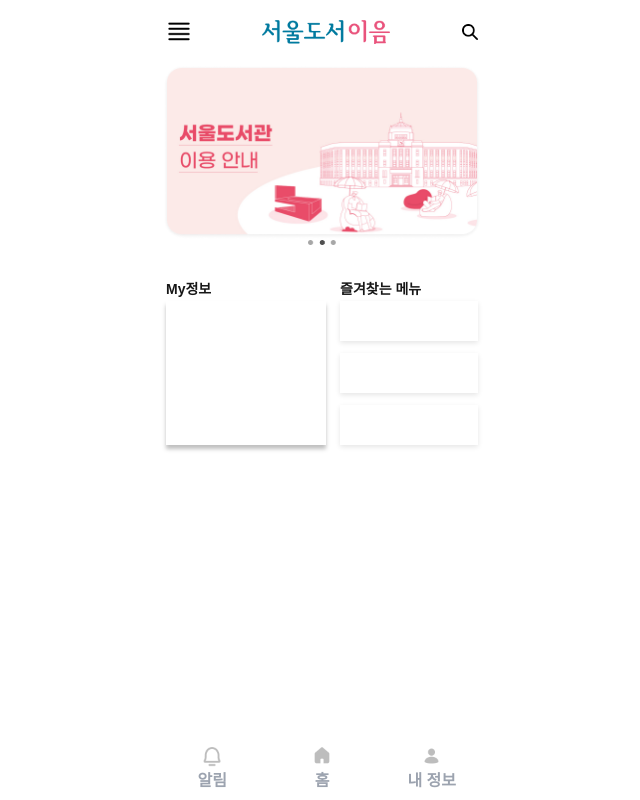
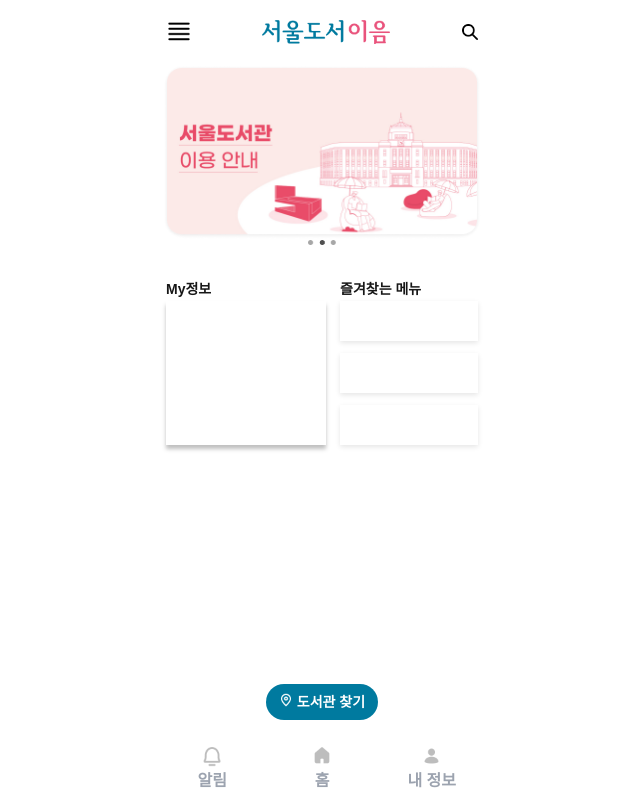
Before and after one commit to beming-dev/uos-hackathon-static, a Next.js app: page / in a window 1280 px wide. Shown: the whole page, without its empty margins (318-958 px from the left). Built offline with nearby package versions, Linux system fonts and the light colour scheme; a web font is replaced by a local one.

Commit message:
Update design

```diff
--- /dev/null
+++ b/src/app/map/page.tsx
@@ -0,0 +1,7 @@
+import KakaoMap from "@/components/KakaoMap";
+
+const MapPage = () => {
+  return <KakaoMap />;
+};
+
+export default MapPage;
--- a/src/app/page.tsx
+++ b/src/app/page.tsx
@@ -1,3 +1,6 @@
+"use client";
+
+import FindLibBtn from "@/components/FindLibBtn";
 import Header from "@/components/Header";
 import type { NextPage } from "next";
 import Image from "next/image";
@@ -6,7 +9,8 @@
   return (
     <>
       <Header />
-      <div className="flex flex-col items-center w-full h-full py-16">
+      <div className="relative flex flex-col items-center w-full h-full py-16">
+        <FindLibBtn />
         {/* <KakaoMap /> */}
 
         {/* carousel */}
--- a/src/components/FindLibBtn.tsx
+++ b/src/components/FindLibBtn.tsx
@@ -1,12 +1,26 @@
+`use client`;
+
 import Image from "next/image";
+import { useRouter } from "next/navigation";
 
 const FindLibBtn = () => {
-  <div className="flex items-center align-center w-28 h-9">
-    <div className="relative w-3.5 h-3.5">
-      <Image src={"/icons/map.png"} alt="hell" fill />
-    </div>
-    <span className="font-white">도서관 찾기</span>
-  </div>;
+  const router = useRouter();
+
+  const onButtonCilck = () => {
+    router.push("/map");
+  };
+
+  return (
+    <button
+      className="absolute bottom-20 flex items-center justify-center w-28 h-9 z-20 bg-customBlue rounded-full text-sm"
+      onClick={onButtonCilck}
+    >
+      <div className="relative w-3.5 h-3.5 mr-1 mb-1">
+        <Image src={"/icons/map.png"} alt="hell" fill />
+      </div>
+      <span className="text-white">도서관 찾기</span>
+    </button>
+  );
 };
 
 export default FindLibBtn;
--- a/tailwind.config.ts
+++ b/tailwind.config.ts
@@ -24,6 +24,7 @@
       colors: {
         background: "var(--background)",
         foreground: "var(--foreground)",
+        customBlue: "#007A9F",
       },
       boxShadow: {
         custom: "0px 4px 4px rgba(0, 0, 0, 0.25)",
```
